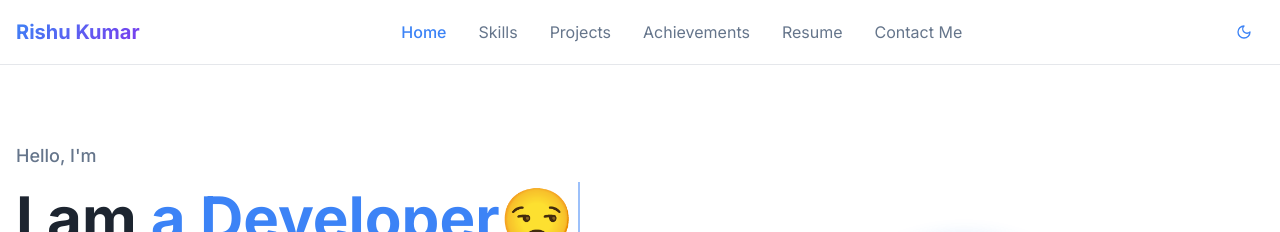
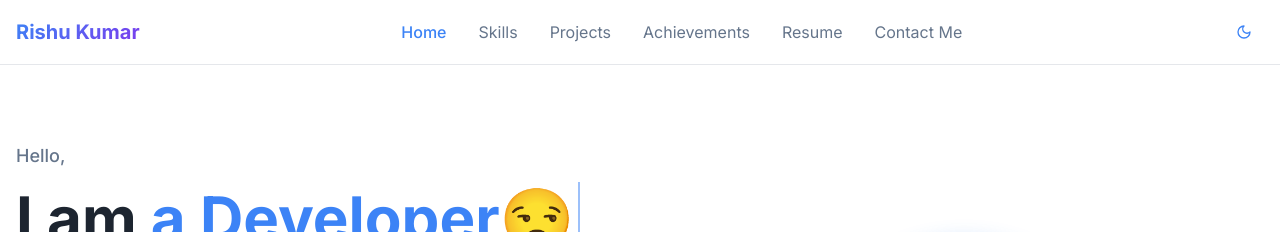
Before and after one commit to RishuBurnwal/Portfolio, a React (Vite) app: page / in a window 1280 px wide. Shown: the top 232 px of the page. Built offline with nearby package versions, Linux system fonts and the light colour scheme.

Commit message:
Updated HeroSection.tsx

```diff
--- a/src/components/HeroSection.tsx
+++ b/src/components/HeroSection.tsx
@@ -59,7 +59,7 @@ const HeroSection = () => {
             {/* Greeting */}
             <div className="space-y-4">
               <p className="text-lg text-muted-foreground font-medium">
-                Hello, I'm
+                Hello,
               </p>
 
               {/* Dynamic Typing Text */}
```
